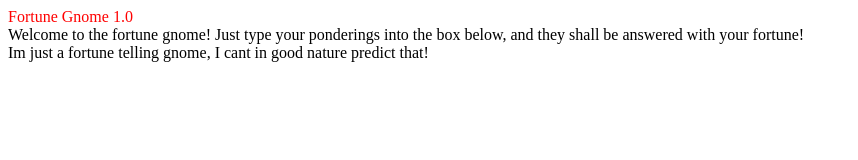
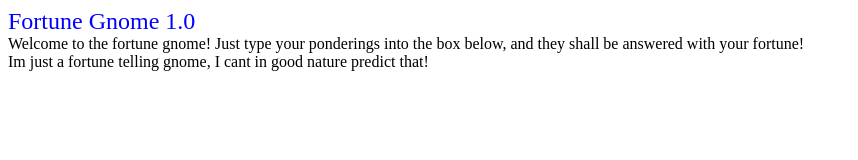
Before and after one commit to SkipToMyLuLu/The-fortune-gnome, a plain HTML site: page index.html in a window 1280 px wide. Shown: the whole page, without its empty margins (0-858 px from the left). Drawn offline with Linux system fonts and the light colour scheme.

Commit message:
Update index.css
used copilot script to change color and size of div id title

```diff
--- a/index.css
+++ b/index.css
@@ -1,3 +1,5 @@
 #title {
-color: red;
+    /* Your CSS properties here */
+    color: blue;
+    font-size: 24px;
 }
```
